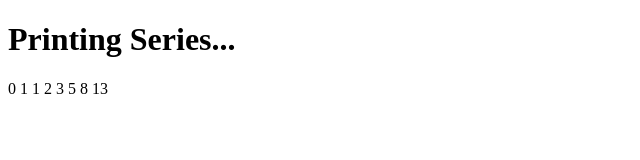
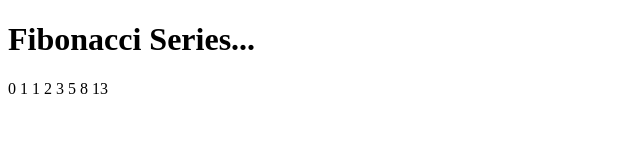
Before and after one commit to MeghanaGinna/JS-Assignments, a plain HTML site: page series/index.html in a window 1280 px wide. Shown: the whole page, without its empty margins (0-640 px from the left). Drawn offline with Linux system fonts and the light colour scheme.

Commit message:
modified

```diff
--- a/series/index.html
+++ b/series/index.html
@@ -6,7 +6,7 @@
     <title>Document</title>
 </head>
 <body>
-    <h1>Printing Series...</h1>
+    <h1>Fibonacci Series...</h1>
     <script>
         let num1=0
         let num2=1
```
